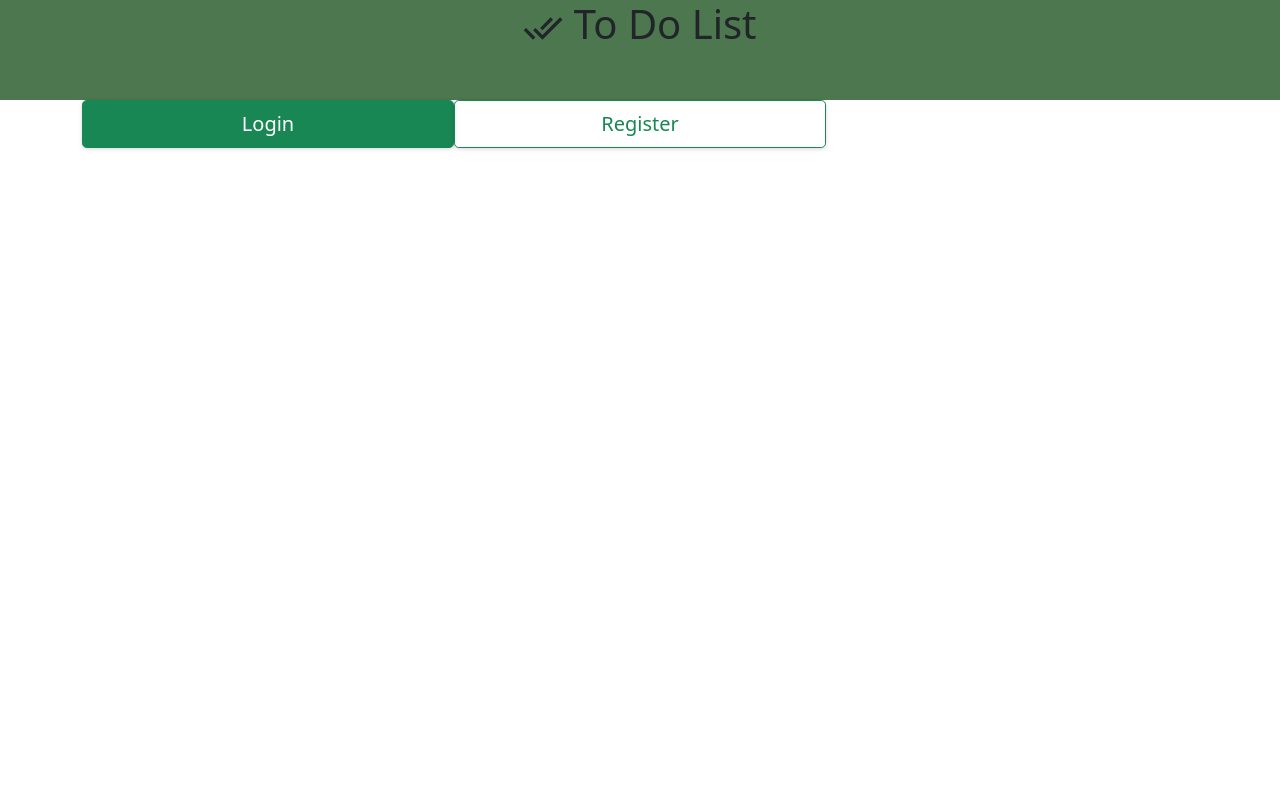
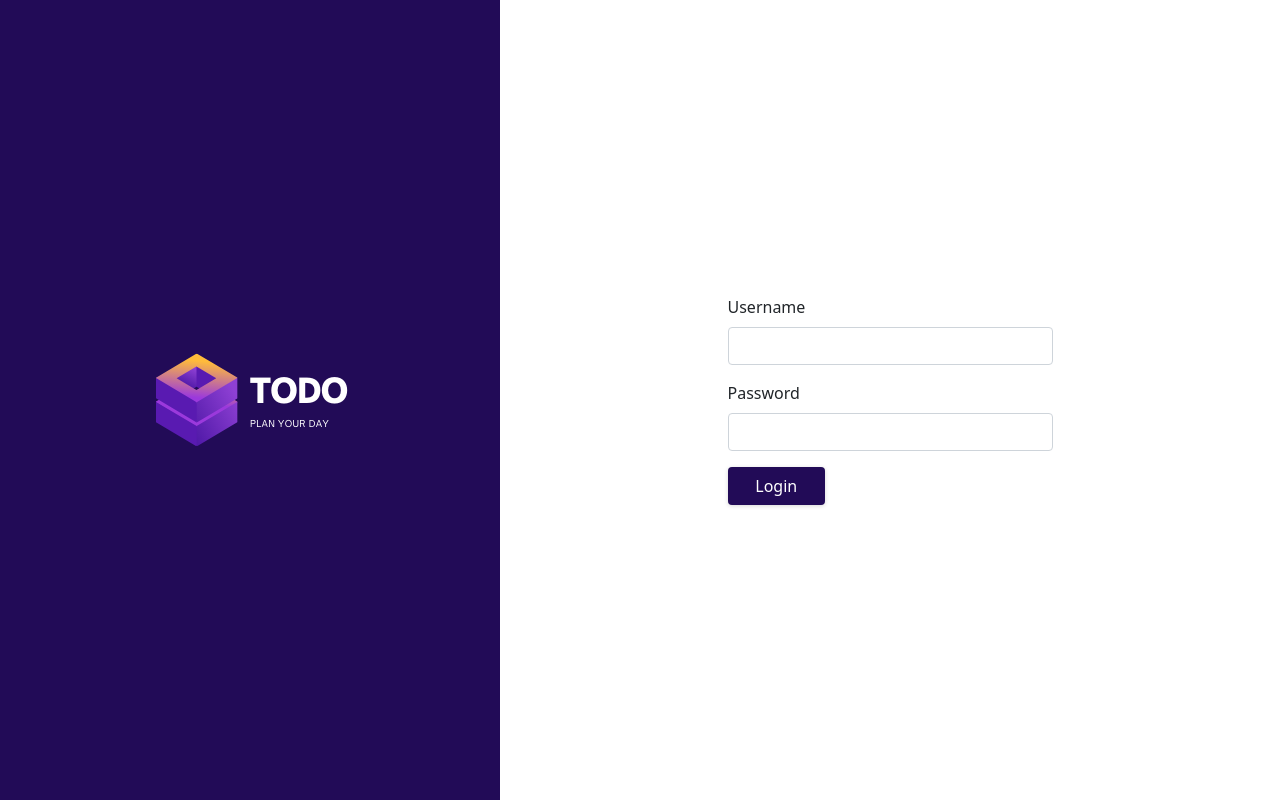
Before and after one commit to bernardpirlea/to-do-app-react, a React (Create React App) app: page / in a window 1280 px wide. Built offline with nearby package versions, Linux system fonts and the light colour scheme.

Commit message:
Implemented Login Page

```diff
--- a/src/App.css
+++ b/src/App.css
@@ -3,9 +3,6 @@
   background-color: #4d774e;
   height: 100px;
   width: 100%;
-}
-body {
-  height: 100%;
 }
 
 .main {
@@ -14,17 +11,17 @@ body {
   text-align: center;
 }
 
-form {
+/* form {
   display: flex;
   justify-content: space-between;
-}
+} */
 
-input[type="text"] {
+/* input[type="text"] {
   width: 65%;
   font-size: 15px;
   padding: 15px;
   box-sizing: border-box;
-}
+} */
 
 button {
   width: 30%;
--- a/src/Components/HomePage.js
+++ b/src/Components/HomePage.js
@@ -1,18 +1,15 @@
 import React from "react";
-import Header from "./Header";
+import "./css/HomePage.css";
+import logoImage from "../Images/to-do-logo.png";
+import Login from "./Login";
 
 const HomePage = () => {
   return (
-    <div>
-      <Header />
-      <div className="container homepage d-flex">
-        <button type="button" className="btn col-4 btn-success btn-lg">
-          Login
-        </button>
-        <button type="button" className="btn col-4 btn-outline-success btn-lg">
-          Register
-        </button>
+    <div className="homepage-container">
+      <div className="app-logo">
+        <img src={logoImage} alt="Logo Image" />
       </div>
+      <Login />
     </div>
   );
 };
--- /dev/null
+++ b/src/Components/Login.js
@@ -0,0 +1,27 @@
+import React from "react";
+
+const Login = () => {
+  return (
+    <div className="login-section">
+      <form className="col-5">
+        <div className="mb-3">
+          <label for="usernameInput" class="form-label">
+            Username
+          </label>
+          <input type="text" class="form-control" id="usernameInput" />
+        </div>
+        <div className="mb-3">
+          <label for="passwordInput" class="form-label">
+            Password
+          </label>
+          <input type="password" class="form-control" id="passwordInput" />
+        </div>
+        <button type="submit" class="btn login-button">
+          Login
+        </button>
+      </form>
+    </div>
+  );
+};
+
+export default Login;
--- /dev/null
+++ b/src/Components/css/HomePage.css
@@ -0,0 +1,26 @@
+.app-logo {
+  background-color: #220b57;
+  display: flex;
+  align-items: center;
+}
+
+.homepage-container {
+  height: 100vh;
+  display: flex;
+}
+
+.login-section {
+  flex-grow: 1;
+  display: flex;
+  align-items: center;
+  justify-content: center;
+}
+
+.login-section .form-control {
+  width: 100%;
+}
+
+.login-button {
+  background-color: #220b57;
+  color: white;
+}
```
Also changed, not shown: src/Components/Header.js (+10 -8 lines), src/Images/to-do-logo.png (added).
